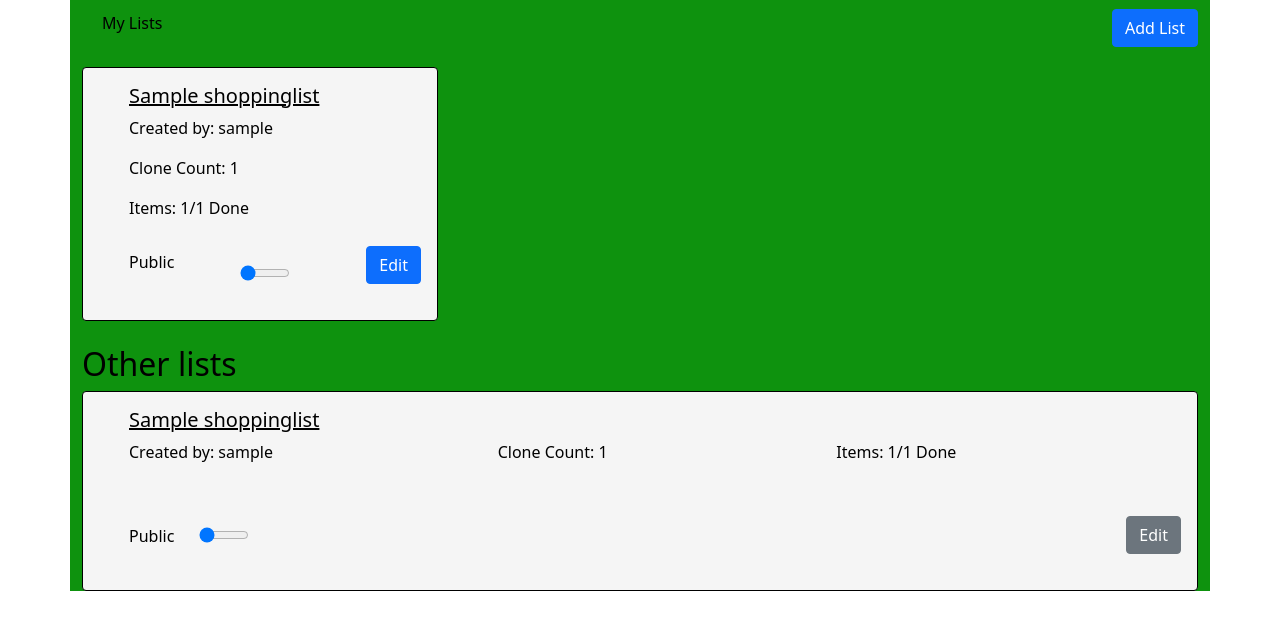
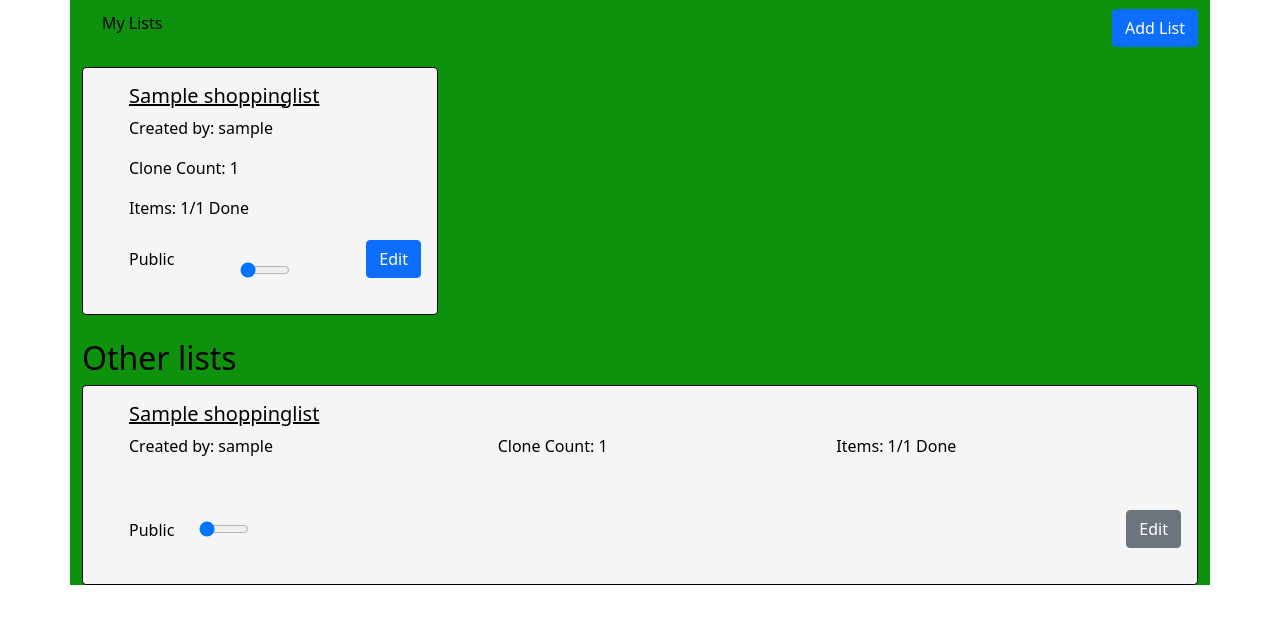
Before and after one commit to BjornL1/to_the_list_gd2, a Django app: page /shop_list/ in a window 1280 px wide. Shown: the part 101-732 px from the top of the page. Run offline with Django 4.2, Linux system fonts and the light colour scheme; a user stored in the database is signed in; tables that the repository leaves empty hold one stand-in row (values such as "Sample post").

Commit message:
Update styling for list view, adjust title font and button colours

```diff
--- a/shop_list/templates/shop_list/show_shopping_lists.html
+++ b/shop_list/templates/shop_list/show_shopping_lists.html
@@ -12,7 +12,7 @@
 <div class="container bg-green">
     <div class="row">
         <div class="col d-flex align-items-center">
-            <span class="custom-container">My Lists</span>
+            <span class="custom-container list-title">My Lists</span>
         </div>
         <div class="col-auto d-flex align-items-center justify-content-end">
             <a class="btn btn-primary homepage-buttons" href="{% url 'create_shopping_list' %}">
@@ -48,9 +48,9 @@
                         <!-- Clone/Edit button -->
                         <div>
                             {% if shopping_list.owner == request.user %}
-                            <a href="{% url 'edit' shopping_list.id %}" class="btn btn-primary homepage-buttons">Edit</a>
+                            <a href="{% url 'edit' shopping_list.id %}" class="btn btn-primary homepage-buttons mt-1">Edit</a>
                             {% else %}
-                            <a href="{% url 'clone' shopping_list.id %}" class="btn btn-primary homepage-buttons">Clone</a>
+                            <a href="{% url 'clone' shopping_list.id %}" class="btn btn-primary homepage-buttons mt-1">Clone</a>
                             {% endif %}
                         </div>
                     </div>
@@ -63,7 +63,7 @@
                     <ul>
                         {% for item in shopping_list.items.all %}
                         <li>
-                            <div class="card">
+                            <div class="card mb-1 mt-1">
                                 <div class="card-body">
                                     <!-- First row: Title -->
                                     <div class="row mb-2">
```
Also changed, not shown: 1 other file.
